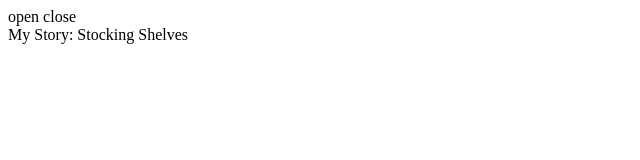
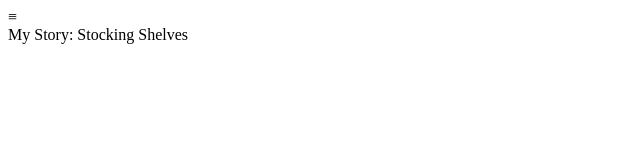
Before and after one commit to anyamarii/ArcticWyvern13.github.io, a plain HTML site: page index.html in a window 1280 px wide. Shown: the full height of the page, 0-640 px from the left. Drawn offline with Linux system fonts and the light colour scheme.

Commit message:
menu lines

```diff
--- a/index.html
+++ b/index.html
@@ -21,8 +21,7 @@
     <script src="script.js"></script>
   </div>
 
-  <span onclick="openNav()">open</span>
-  <span onclick="closeNav()">close</span>
+  <span onclick="openNav()">≡</span>
 
   <div id="main">
     My Story: Stocking Shelves
```
